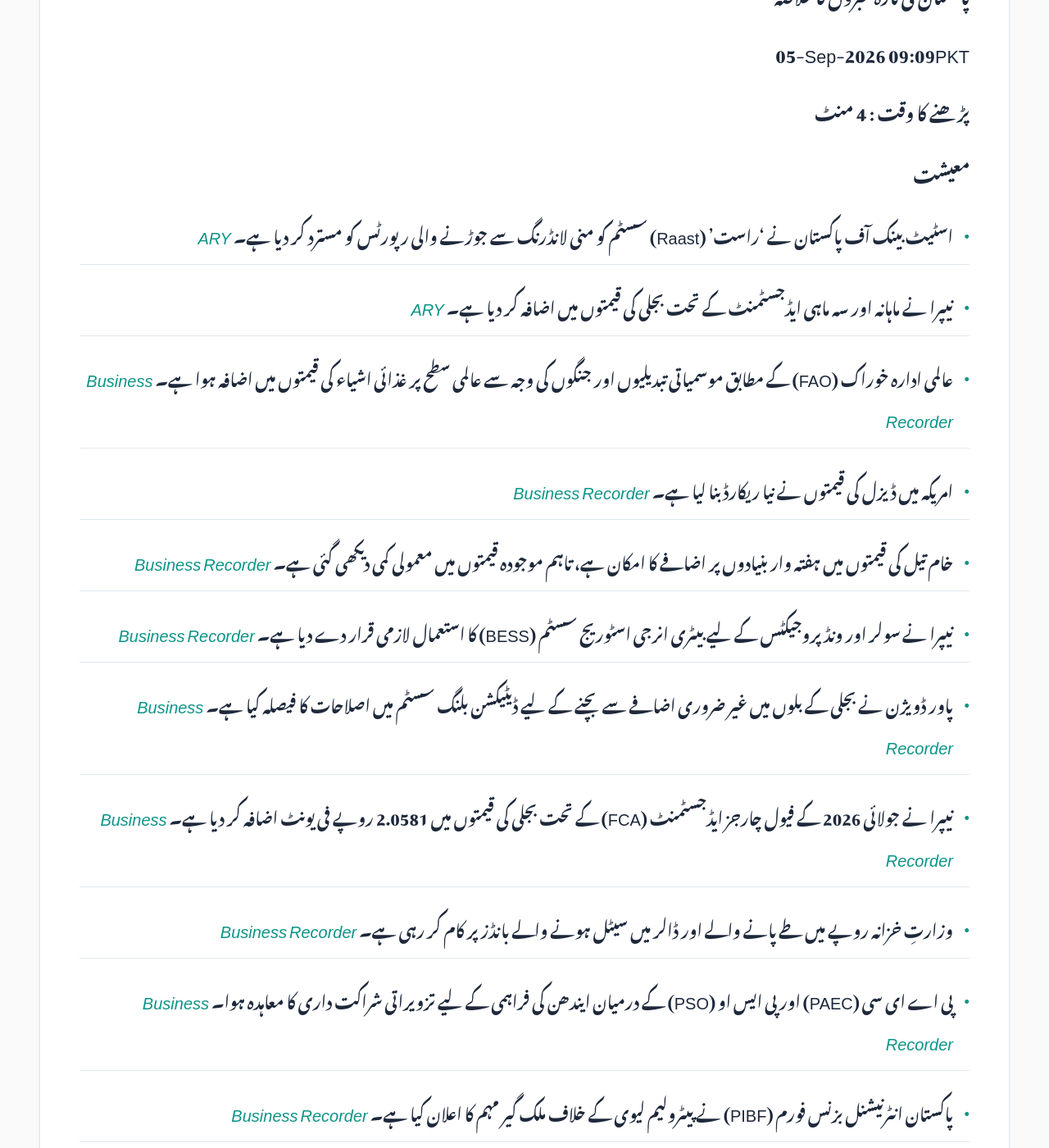
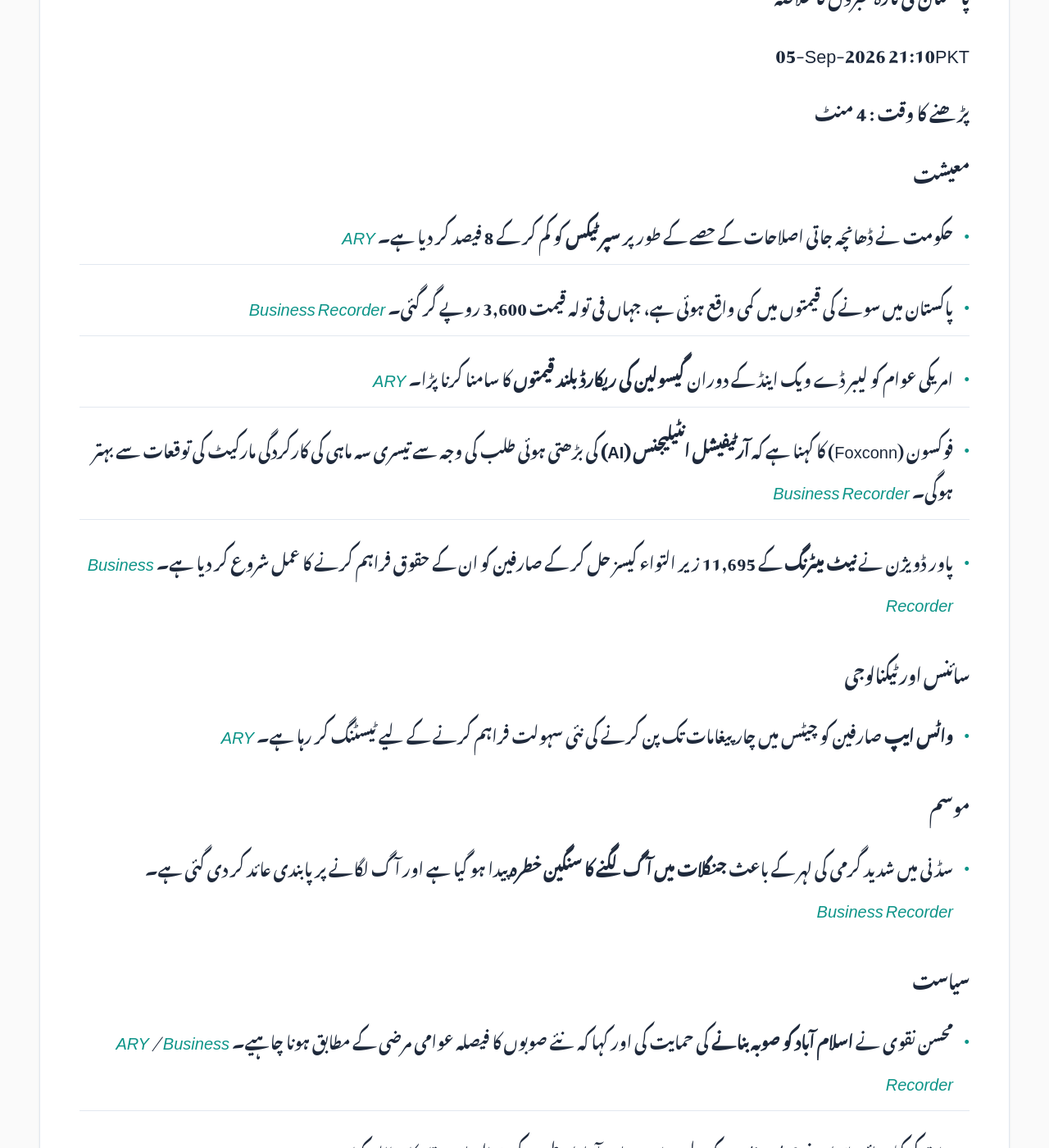
Before and after one commit to zsubzwary/news, a Jekyll site: the page built from ur/index.md, in a window 1280 px wide and 1400 px high, scrolled down 354 px. Shown: the whole window at 82% size. Built offline with Jekyll 4.4.1, drawn with Linux system fonts in a browser that asks for light colours; some web fonts are replaced; comment, search, counter and statistics services are not loaded; some of the changed text lies outside the part shown.

Commit message:
DateTime; 2026-09-05T16:10:04.536Z

```diff
--- a/ur/index.md
+++ b/ur/index.md
@@ -7,50 +7,49 @@ rtl: true
 
 پاکستان کی تازہ خبروں کا خلاصہ
 
- &lrm; 05-Sep-2026 09:09PKT
+ &lrm; 05-Sep-2026 21:10PKT
 
 پڑھنے کا وقت : 4 منٹ
 
 ### معیشت
-- اسٹیٹ بینک آف پاکستان نے 'راست' (Raast) سسٹم کو منی لانڈرنگ سے جوڑنے والی رپورٹس کو مسترد کر دیا ہے۔ *[ARY](https://arynews.tv/sbp-rejects-reports-linking-raast-to-money-laundering)*
-- نیپرا نے ماہانہ اور سہ ماہی ایڈجسٹمنٹ کے تحت بجلی کی قیمتوں میں اضافہ کر دیا ہے۔ *[ARY](https://arynews.tv/nepra-raises-electricity-prices-under-monthly-and-quarterly-adjustments)*
-- عالمی ادارہ خوراک (FAO) کے مطابق موسمیاتی تبدیلیوں اور جنگوں کی وجہ سے عالمی سطح پر غذائی اشیاء کی قیمتوں میں اضافہ ہوا ہے۔ *[Business Recorder](https://www.brecorder.com/news/40438020/weather-war-push-up-food-prices-fao)*
-- امریکہ میں ڈیزل کی قیمتوں نے نیا ریکارڈ بنا لیا ہے۔ *[Business Recorder](https://www.brecorder.com/news/40438018/us-diesel-price-hits-new-high)*
-- خام تیل کی قیمتوں میں ہفتہ وار بنیادوں پر اضافے کا امکان ہے، تاہم موجودہ قیمتوں میں معمولی کمی دیکھی گئی ہے۔ *[Business Recorder](https://www.brecorder.com/news/40438013/oil-slides-heads-for-weekly-gain)*
-- نیپرا نے سولر اور ونڈ پروجیکٹس کے لیے بیٹری انرجی اسٹوریج سسٹم (BESS) کا استعمال لازمی قرار دے دیا ہے۔ *[Business Recorder](https://www.brecorder.com/news/40438015/bess-made-mandatory-nepra-approves-amendments-to-electricity-wheeling-auction-process)*
-- پاور ڈویژن نے بجلی کے بلوں میں غیر ضروری اضافے سے بچنے کے لیے ڈیٹیکشن بلنگ سسٹم میں اصلاحات کا فیصلہ کیا ہے۔ *[Business Recorder](https://www.brecorder.com/news/40438017/detection-billing-system-power-division-decides-to-introduce-reforms)*
-- نیپرا نے جولائی 2026 کے فیول چارجز ایڈجسٹمنٹ (FCA) کے تحت بجلی کی قیمتوں میں 2.0581 روپے فی یونٹ اضافہ کر دیا ہے۔ *[Business Recorder](https://www.brecorder.com/news/40438016/positive-fca-allowed-nepra-increases-tariff-by-rs20581unit)*
-- وزارتِ خزانہ روپے میں طے پانے والے اور ڈالر میں سیٹل ہونے والے بانڈز پر کام کر رہی ہے۔ *[Business Recorder](https://www.brecorder.com/news/40438021/mof-working-on-rupee-denominated-dollar-settled-bond-aurangzeb)*
-- پی اے ای سی (PAEC) اور پی ایس او (PSO) کے درمیان ایندھن کی فراہمی کے لیے تزویراتی شراکت داری کا معاہدہ ہوا۔ *[Business Recorder](https://www.brecorder.com/news/40438035/paec-pso-forge-strategic-partnership-for-efficient-fuel-supply)*
-- پاکستان انٹرنیشنل بزنس فورم (PIBF) نے پیٹرولیم لیوی کے خلاف ملک گیر مہم کا اعلان کیا ہے۔ *[Business Recorder](https://www.brecorder.com/news/40438037/pibf-launches-campaign-against-petroleum-levy)*
-- ایس ایم ای ڈی اے (SMEDA) اور اسٹیٹ بینک چھوٹے کاروباری اداروں کے لیے قرضوں کے نئے مواقع تلاش کرنے پر غور کر رہے ہیں۔ *[Business Recorder](https://www.brecorder.com/news/40438042/smeda-sbp-explore-cluster-based-lending-for-smes)*
-- کوئلے سے بجلی پیدا کرنے والے پلانٹس کے لیے خریداری کے نئے قوانین نافذ کیے گئے ہیں تاکہ سالانہ کروڑوں روپے کی بچت کی جا سکے۔ *[Business Recorder](https://www.brecorder.com/news/40437975/the-discount-nobody-noticed)*
+- حکومت نے ڈھانچہ جاتی اصلاحات کے حصے کے طور پر **سپر ٹیکس** کو کم کر کے 8 فیصد کر دیا ہے۔ *[ARY](https://arynews.tv/govt-cut-super-tax-to-8-percent-as-part-of-broad-structural-reforms-says-kiyani)*
+- پاکستان میں سونے کی قیمتوں میں کمی واقع ہوئی ہے، جہاں فی تولہ قیمت 3,600 روپے گر گئی۔ *[Business Recorder](https://www.brecorder.com/news/40438057/gold-price-drops-by-rs2700-per-tola-in-pakistan)*
+- امریکی عوام کو لیبر ڈے ویک اینڈ کے دوران **گیسولین کی ریکارڈ بلند قیمتوں** کا سامنا کرنا پڑا۔ *[ARY](https://arynews.tv/americans-hit-with-record-high-labor-day-weekend-gasoline-prices)*
+- فوکسون (Foxconn) کا کہنا ہے کہ **آرٹیفیشل انٹیلیجنس (AI)** کی بڑھتی ہوئی طلب کی وجہ سے تیسری سہ ماہی کی کارکردگی مارکیٹ کی توقعات سے بہتر ہوگی۔ *[Business Recorder](https://www.brecorder.com/news/40438053/foxconn-says-third-quarter-to-outperform-market-expectations-on-ai-strength)*
+- پاور ڈویژن نے **نیٹ میٹرنگ** کے 11,695 زیر التواء کیسز حل کر کے صارفین کو ان کے حقوق فراہم کرنے کا عمل شروع کر دیا ہے۔ *[Business Recorder](https://www.brecorder.com/news/40438055/power-division-resolves-11695-pending-net-metering-cases)*
 
 ### سائنس اور ٹیکنالوجی
-- آئی فون 18 پرو کی قیمتوں میں ممکنہ اضافے کی خبریں سامنے آئی ہیں، جس کی وجہ میموری کی بڑھتی ہوئی قیمتیں ہو سکتی ہیں۔ *[ARY](https://arynews.tv/iphone-18-pro-price-leak-suggests-a-200-jump-as-memory-costs-soar)*
+- **واٹس ایپ** صارفین کو چیٹس میں چار پیغامات تک پن کرنے کی نئی سہولت فراہم کرنے کے لیے ٹیسٹنگ کر رہا ہے۔ *[ARY](https://arynews.tv/whatsapp-tests-new-limit-to-let-users-pin-up-to-four-messages-in-chats)*
+
+### موسم
+- سڈنی میں شدید گرمی کی لہر کے باعث **جنگلات میں آگ لگنے کا سنگین خطرہ** پیدا ہو گیا ہے اور آگ لگانے پر پابندی عائد کر دی گئی ہے۔ *[Business Recorder](https://www.brecorder.com/news/40438048/sydney-sweats-in-spring-hot-spell-faces-extreme-bushfire-risk)*
 
 ### سیاست
-- لندن میں زرداری اور بلاول بھٹو کے درمیان پانچ گھنٹے طویل ملاقات ہوئی۔ *[ARY](https://arynews.tv/zardari-meets-bilawal-bhutto-in-london-for-five-hours)*
-- علی امین گنڈاپور کا دعویٰ ہے کہ پی ٹی آئی کے بانی کے خلاف منصوبہ نومبر 2020 میں ہی شروع کر دیا گیا تھا۔ *[ARY](https://arynews.tv/ali-amin-gandapur-claims-minus-pti-founder-plan-began-in-november-2020)*
-- وزیراعظم شہباز شریف نے عالمی امن اور سلامتی کے فروغ کے لیے ایک مضبوط اور مؤثر اقوام متحدہ کی ضرورت پر زور دیا۔ *[Business Recorder](https://www.brecorder.com/news/40438038/pm-for-strong-effective-un-in-promoting-peace-security)*
+- محسن نقوی نے **اسلام آباد کو صوبہ بنانے** کی حمایت کی اور کہا کہ نئے صوبوں کا فیصلہ عوامی مرضی کے مطابق ہونا چاہیے۔ *[ARY](https://arynews.tv/i-am-the-biggest-proponent-of-islamabad-province-says-mohsin-naqvi) / [Business Recorder](https://www.brecorder.com/news/40438064/naqvi-says-decision-on-new-provinces-must-reflect-public-will)*
+- سابق کرکٹر برائن لارا نے **عمران خان** کے لیے مناسب اور آزادانہ طبی دیکھ بھال اور وقار کا مطالبہ کیا ہے۔ *[Business Recorder](https://www.brecorder.com/news/40438067/brian-lara-calls-for-proper-independent-medical-care-for-imran-khan)*
 
 ### قومی
-- چنیوٹ میں زمین کے تنازع پر ایک شخص نے اپنی بیوی اور تین بچوں کو قتل کر دیا۔ *[ARY](https://arynews.tv/chiniot-husband-allegedly-kills-wife-and-three-children-over-land-dispute)*
-- پاکستان میں نجی حج پیکجز کو حتمی شکل دے دی گئی ہے۔ *[ARY](https://arynews.tv/pakistan-finalizes-private-hajj-packages)*
-- پاسپورٹ دفاتر دو ماہ کے لیے ہفتے کے روز بھی کھلے رہیں گے۔ *[ARY](https://arynews.tv/pakistan-passport-offices-to-open-on-saturdays-for-two-months)*
-- پنجاب میں 'منڈی مارٹ' منصوبے کا آغاز کر دیا گیا ہے تاکہ زرعی مارکیٹوں کو جدید بنایا جا سکے۔ *[Business Recorder](https://www.brecorder.com/news/40438036/pamra-launches-mandi-mart-project-in-three-cities)*
-- پنجاب حکومت جنگلی حیات کے تحفظ اور فروغ میں ایک مثالی صوبہ کے طور پر ابھر رہا ہے۔ *[Business Recorder](https://www.brecorder.com/news/40438039/punjab-emerging-as-a-model-in-conservation-promotion-of-wildlife)*
-- پنجاب میں ہارٹیکلچر ریونیو کے حصول کے لیے ڈیجیٹلائزیشن کا حکم دے دیا گیا ہے۔ *[Business Recorder](https://www.brecorder.com/news/40438040/punjab-orders-digitalisation-of-horticulture-revenue-collection)*
-- سندھ میں پبلک ٹرانسپورٹ سروسز کے پھیلاؤ اور برقی ٹیکسیوں کے منصوبوں پر غور کیا گیا۔ *[Business Recorder](https://www.brecorder.com/news/40438041/sharjeel-reviews-plans-to-expand-public-transport-services)*
-- کراچی واٹر اینڈ سروسز امپروومنٹ پروجیکٹ (KWSIP) کی پیش رفت اور رکاوٹوں کا جائزہ لیا گیا۔ *[Business Recorder](https://www.brecorder.com/news/40438044/steering-committee-reviews-progress-of-kwsip)*
+- پاکستانی وزیر نے بندرگاہ کی خدمات کو بہتر بنانے کے لیے ایک **ون اسٹاپ سینٹر** کی تجویز پیش کی ہے۔ *[ARY](https://arynews.tv/pakistan-minister-proposes-one-stop-center-for-port-services)*
+- اے ٹی ایم سے پیسے نکالتے وقت ایک شہری کو لوٹنے کی واردات کی **سی سی ٹی وی ویڈیو** منظر عام پر آئی ہے۔ *[ARY](https://arynews.tv/cctv-video-shows-citizen-robbed-after-being-offered-help-at-atm)*
+- کوہ پیما سید علی شاہ کی لاش مہینوں بعد برآمد کر لی گئی ہے۔ *[ARY](https://arynews.tv/mountaineer-syed-ali-shahs-body-recovered-after-months)*
 
 ### بین الاقوامی
-- امریکہ اور اس کے اتحادی ایران کو اقوام متحدہ کی سلامتی کونسل میں رپورٹ کرنے کے لیے دباؤ ڈال رہے ہیں۔ *[Business Recorder](https://www.brecorder.com/news/40438014/us-allies-want-iaea-board-to-report-iran-to-unsc-diplomats)*
-- امریکہ نے ایران سے متعلقہ ہونے پر ترک سرمایہ کاری بینک اور اس کی ذیلی کمپنیوں پر پابندیاں عائد کر دی ہیں۔ *[Business Recorder](https://www.brecorder.com/news/40438011/us-targets-turkish-entities-with-iran-related-sanctions)*
-- بحیرہ احمر کے داخلی راستے پر قبضے کی حوثیوں کی کوشش کے دوران 120 افراد ہلاک ہو گئے۔ *[Business Recorder](https://www.brecorder.com/news/40438012/houthi-bid-to-seize-gateway-to-red-sea-leaves-120-dead)*
+- امریکی افواج نے ایرانی بحری جہازوں پر حملہ کر کے **تین تیل کے ٹینکر** تباہ کر دیے ہیں۔ *[ARY](https://arynews.tv/us-military-says-it-destroyed-3-iranian-oil-tankers) / [Business Recorder](https://www.brecorder.com/news/40438065/us-strikes-three-iranian-oil-tankers-after-irgc-attack-on-american-naval-ships-central-command-says)*
+- ایران کے **خرق جزیرے** کے قریب دھماکوں کی آوازیں سنی گئیں، تاہم ان کی وجہ ابھی تک معلوم نہیں ہو سکی۔ *[Business Recorder](https://www.brecorder.com/news/40438056/explosions-heard-near-irans-kharg-island-in-gulf-origin-unknown-fars-news-says)*
+- نیپال کے ایک ٹنل سے **چینی شہری** کو فلش فلڈ کے 10 دن بعد بحفاظت نکال لیا گیا ہے۔ *[ARY](https://arynews.tv/chinese-national-rescued-from-nepal-tunnel-ten-days-after-flash-flood) / [Business Recorder](https://www.brecorder.com/news/40438061/chinese-national-rescued-from-nepal-tunnel-ten-days-after-flash-flood)*
+- یمن میں حکومتی افواج اور حوثیوں کے درمیان تازہ لڑائی میں **60 سے زائد افراد** ہلاک ہو گئے۔ *[Business Recorder](https://www.brecorder.com/news/40438063/fresh-yemen-clashes-kill-more-than-60-military-medical-sources)*
+- قبرص کے پاس ایک **فیری حادثے** میں ہلاک ہونے والوں کی تعداد بڑھ کر 13 ہو گئی ہے۔ *[Business Recorder](https://www.brecorder.com/news/40438062/death-toll-in-cyprus-ferry-disaster-rises-to-13)*
+- روس یوکرین جنگ کے خاتمے کے لیے **ڈونلڈ ٹرمپ کے ایلچی** ماسکو پہنچ گئے۔ *[Business Recorder](https://www.brecorder.com/news/40438060/trump-envoys-land-in-moscow-for-russia-ukraine-peace-push)*
+- امریکی سفیر نے کہا ہے کہ اسرائیل کا **غزہ کے لوگوں کو زبردستی بے دخل** کرنے کا کوئی منصوبہ نہیں ہے۔ *[Business Recorder](https://www.brecorder.com/news/40438059/us-ambassador-says-israel-not-planning-forced-displacement-from-gaza)*
+- زاپوریژیا **ایٹمی پاور پلانٹ** کی مرمت کے لیے بین الاقوامی ایٹمی ایجنسی کے ذریعے مقامی جنگ بندی نافذ کر دی گئی ہے۔ *[Business Recorder](https://www.brecorder.com/news/40438054/localized-ceasefire-in-effect-to-enable-repairs-to-zaporizhzhia-nuclear-plant-iaea-says)*
+- جنوبی کوریا کے وزیر خارجہ کا **نیپال کا دورہ** طے پایا ہے۔ *[Business Recorder](https://www.brecorder.com/news/40438052/south-korean-foreign-minister-to-visit-nepal-during-through-monday)*
+- بولیویا میں ایک **فوجی اڈے پر دھماکے** کے نتیجے میں کم از کم 10 افراد ہلاک ہو گئے۔ *[Business Recorder](https://www.brecorder.com/news/40438051/explosion-at-bolivia-military-base-kills-at-least-10-dozens-injured)*
+- چین کے صوبہ جیانگسی میں **مٹی کے تودے گرنے** سے ایک شخص ہلاک اور 11 افراد لاپتہ ہو گئے۔ *[Business Recorder](https://www.brecorder.com/news/40438046/one-dead-11-people-missing-after-mudslide-in-chinas-jiangxi-province)*
 
 ### کھیل
-- مائیک ہیسن نے سربراز احمد اور عمر گل سے متعلق پی سی بی کے فیصلوں سے لاتعلقی کا اظہار کیا ہے۔ *[ARY](https://arynews.tv/mike-hesson-distances-himself-from-pcb-decisions-on-sarfaraz-ahmed-and-umar-gul)*
+- **ولیمز بہنوں** کی یو ایس اوپن میں واپسی ایک جشن کی طرح رہی، باوجود اس کے کہ وہ پہلے راؤنڈ سے باہر ہو گئیں۔ *[Business Recorder](https://www.brecorder.com/news/40438049/williams-sisters-us-open-return-becomes-celebration-despite-first-round-exit)*
+- جیسیکا پیگولا نے یو ایس اوپن کے **چوتھے راؤنڈ** میں کامیابی حاصل کر لی ہے۔ *[Business Recorder](https://www.brecorder.com/news/40438047/no-3-jessica-pegula-rallies-from-slow-start-to-reach-us-open-fourth-round)*
 
 ### صحت
-- فرانس میں کدو کے بیجوں سے منسلک سالمونلا کے پھیلاؤ کے باعث 81 افراد متاثر ہوئے ہیں۔ *[ARY](https://arynews.tv/salmonella-outbreak-linked-to-pumpkin-seeds-infects-81-in-france)*
+- کراچی کے این آئی سی وی ڈی میں ایک **12 سالہ بچے کے دل سے گولی** نکالنے کا کامیاب آپریشن کیا گیا۔ *[ARY](https://arynews.tv/bullet-removed-from-twelve-year-olds-heart-in-karachis-nicvd)*
+- امریکی سفارت خانے نے کیوبا میں پانی اور بجلی کی قلت کی وجہ سے **بیماریوں کے پھیلاؤ** کے حوالے سے الرٹ جاری کیا ہے۔ *[Business Recorder](https://www.brecorder.com/news/40438050/us-embassy-issues-health-alert-for-cuba-amid-oil-blockade-sanctions)*
```
